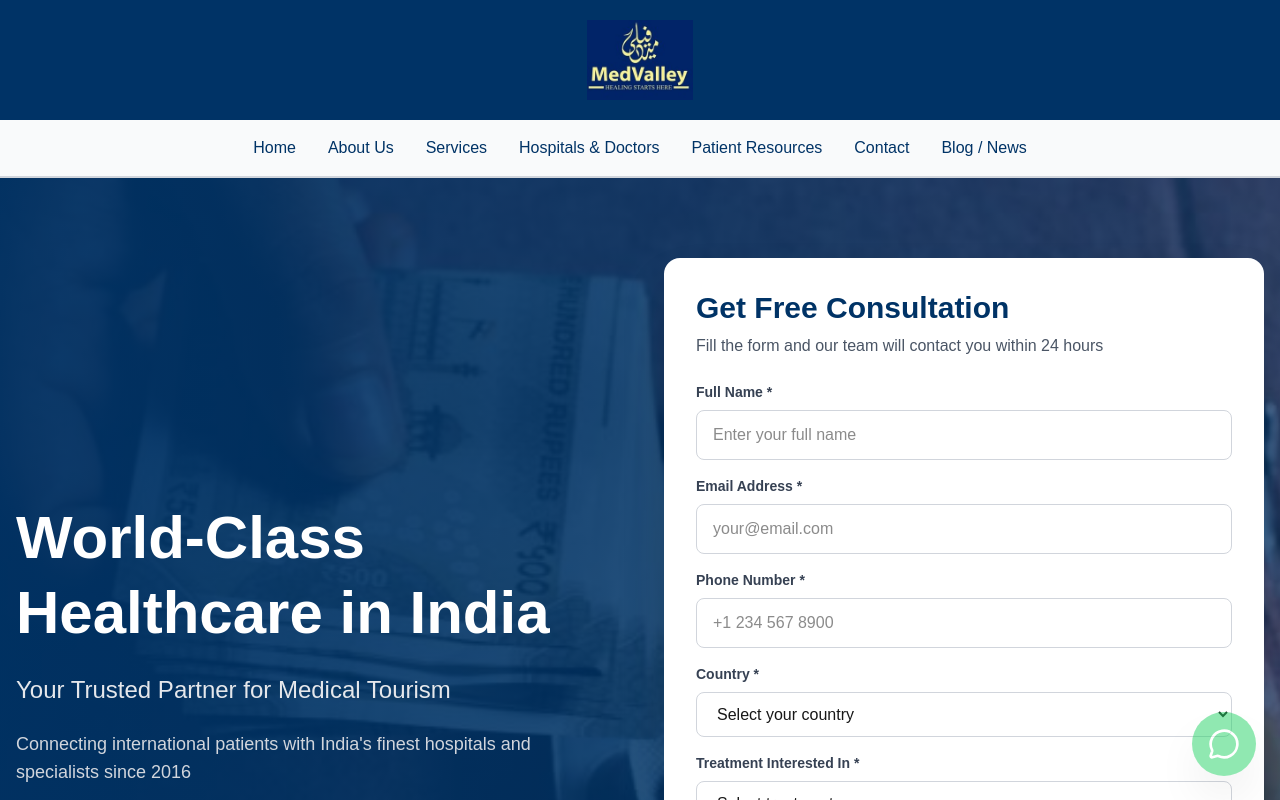
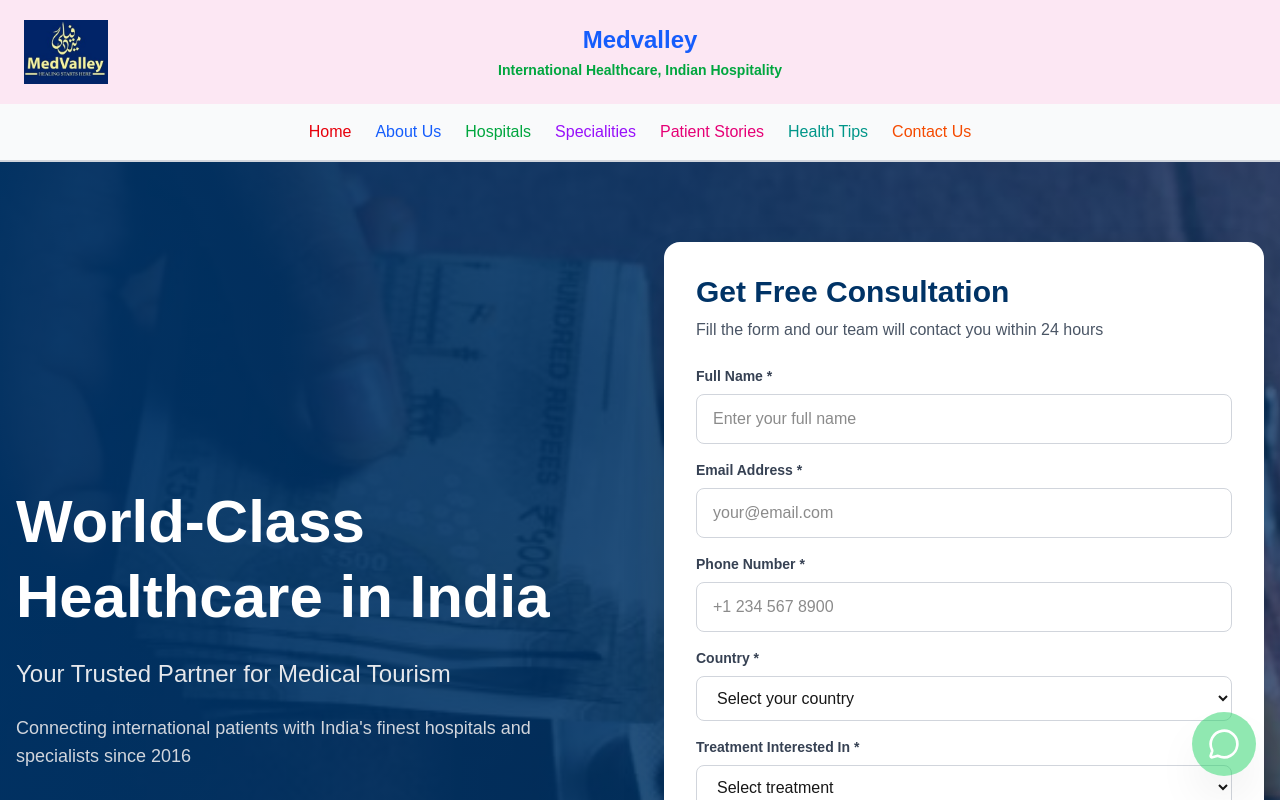
Before and after one commit to kp1153/medvally, a Next.js app: page / in a window 1280 px wide. Shown: the top 800 px of the page. Built offline with nearby package versions, Linux system fonts and the light colour scheme.

Commit message:
Fixed some issues

```diff
--- a/components/Footer.js
+++ b/components/Footer.js
@@ -1,16 +1,16 @@
 import Link from "next/link";
-import { Mail, Phone, MapPin } from "lucide-react";
+import { Mail, Phone, MapPin, Youtube, Facebook, Instagram, Send } from "lucide-react";
 
 export default function Footer() {
   return (
     <footer className="bg-[#003366] text-white">
-      <div className="max-w-7xl mx-auto px-4 py-16">
+      <div className="max-w-7xl mx-auto px-4 py-8">
         {/* Contact Info */}
-        <div className="max-w-2xl mx-auto mb-12">
-          <h3 className="text-xl font-bold mb-6 text-[#FFD700] text-center">
+        <div className="max-w-2xl mx-auto mb-6">
+          <h3 className="text-xl font-bold mb-4 text-[#FFD700] text-center">
             Contact Us
           </h3>
-          <ul className="space-y-4">
+          <ul className="space-y-3">
             <li className="flex items-start gap-3">
               <Phone size={20} className="text-[#FFD700] mt-1 flex-shrink-0" />
               <div>
@@ -35,8 +35,49 @@ export default function Footer() {
           </ul>
         </div>
 
+        {/* Social Media */}
+        <div className="max-w-2xl mx-auto mb-6">
+          <h3 className="text-xl font-bold mb-4 text-[#FFD700] text-center">
+            Follow Us
+          </h3>
+          <div className="flex justify-center gap-6">
+            <a
+              href="https://www.youtube.com/@medvalleypvtltd"
+              target="_blank"
+              rel="noopener noreferrer"
+              className="text-red-600 hover:text-[#FFD700]"
+            >
+              <Youtube size={32} />
+            </a>
+            <a
+              href="https://facebook.com/medvalleypvtltd"
+              target="_blank"
+              rel="noopener noreferrer"
+              className="text-gray-300 hover:text-[#FFD700]"
+            >
+              <Facebook size={32} />
+            </a>
+            <a
+              href="https://instagram.com/medvalleypvtltd"
+              target="_blank"
+              rel="noopener noreferrer"
+              className="text-gray-300 hover:text-[#FFD700]"
+            >
+              <Instagram size={32} />
+            </a>
+            <a
+              href="https://t.me/medvalleypvtltd"
+              target="_blank"
+              rel="noopener noreferrer"
+              className="text-gray-300 hover:text-[#FFD700]"
+            >
+              <Send size={32} />
+            </a>
+          </div>
+        </div>
+
         {/* Bottom Bar */}
-        <div className="pt-8 border-t border-white/10 text-center space-y-2">
+        <div className="pt-4 border-t border-white/10 text-center space-y-1">
           <p className="text-gray-300">
             © 2025 MedValley Pvt. Ltd. All rights reserved.
           </p>
--- a/components/Navbar.js
+++ b/components/Navbar.js
@@ -1,62 +1,46 @@
 import Image from "next/image";
-import Link from "next/link";
 
 export default function Navbar() {
   return (
     <>
-      {/* Logo Section */}
-      <div className="flex justify-center items-center py-5 bg-[#003366]">
+      {/* Logo and Company Name Section */}
+      <div className="relative flex items-center px-6 py-5 bg-pink-100">
         <img
           src="/logo.jpg"
-          alt="MedValley - Healing Starts Here"
-          className="h-20"
+          alt="Medvalley - Healing Starts Here"
+          className="h-16 w-auto"
         />
+        <div className="absolute left-1/2 transform -translate-x-1/2 text-center">
+          <h1 className="text-blue-600 text-2xl font-extrabold">Medvalley</h1>
+          <p className="text-green-600 text-sm font-extrabold mt-1">
+            International Healthcare, Indian Hospitality
+          </p>
+        </div>
       </div>
 
       {/* Navigation Bar */}
-      <nav className="flex justify-center gap-8 px-4 py-4 bg-gray-50 border-b-2 border-gray-300">
-        <Link
-          href="/"
-          className="text-[#003366] font-medium hover:text-blue-600"
-        >
+      <nav className="flex flex-wrap justify-center gap-6 px-4 py-4 bg-gray-50 border-b-2 border-gray-300">
+        <a href="#home" className="text-red-600 font-medium hover:underline">
           Home
-        </Link>
-        <Link
-          href="/about"
-          className="text-[#003366] font-medium hover:text-blue-600"
-        >
+        </a>
+        <a href="#about" className="text-blue-600 font-medium hover:underline">
           About Us
-        </Link>
-        <Link
-          href="/services"
-          className="text-[#003366] font-medium hover:text-blue-600"
-        >
-          Services
-        </Link>
-        <Link
-          href="/hospitals"
-          className="text-[#003366] font-medium hover:text-blue-600"
-        >
-          Hospitals & Doctors
-        </Link>
-        <Link
-          href="/resources"
-          className="text-[#003366] font-medium hover:text-blue-600"
-        >
-          Patient Resources
-        </Link>
-        <Link
-          href="/contact"
-          className="text-[#003366] font-medium hover:text-blue-600"
-        >
-          Contact
-        </Link>
-        <Link
-          href="/blog"
-          className="text-[#003366] font-medium hover:text-blue-600"
-        >
-          Blog / News
-        </Link>
+        </a>
+        <a href="#hospitals" className="text-green-600 font-medium hover:underline">
+          Hospitals
+        </a>
+        <a href="#specialities" className="text-purple-600 font-medium hover:underline">
+          Specialities
+        </a>
+        <a href="#patient-stories" className="text-pink-600 font-medium hover:underline">
+          Patient Stories
+        </a>
+        <a href="#health-tips" className="text-teal-600 font-medium hover:underline">
+          Health Tips
+        </a>
+        <a href="#contact" className="text-orange-600 font-medium hover:underline">
+          Contact Us
+        </a>
       </nav>
     </>
   );
```
